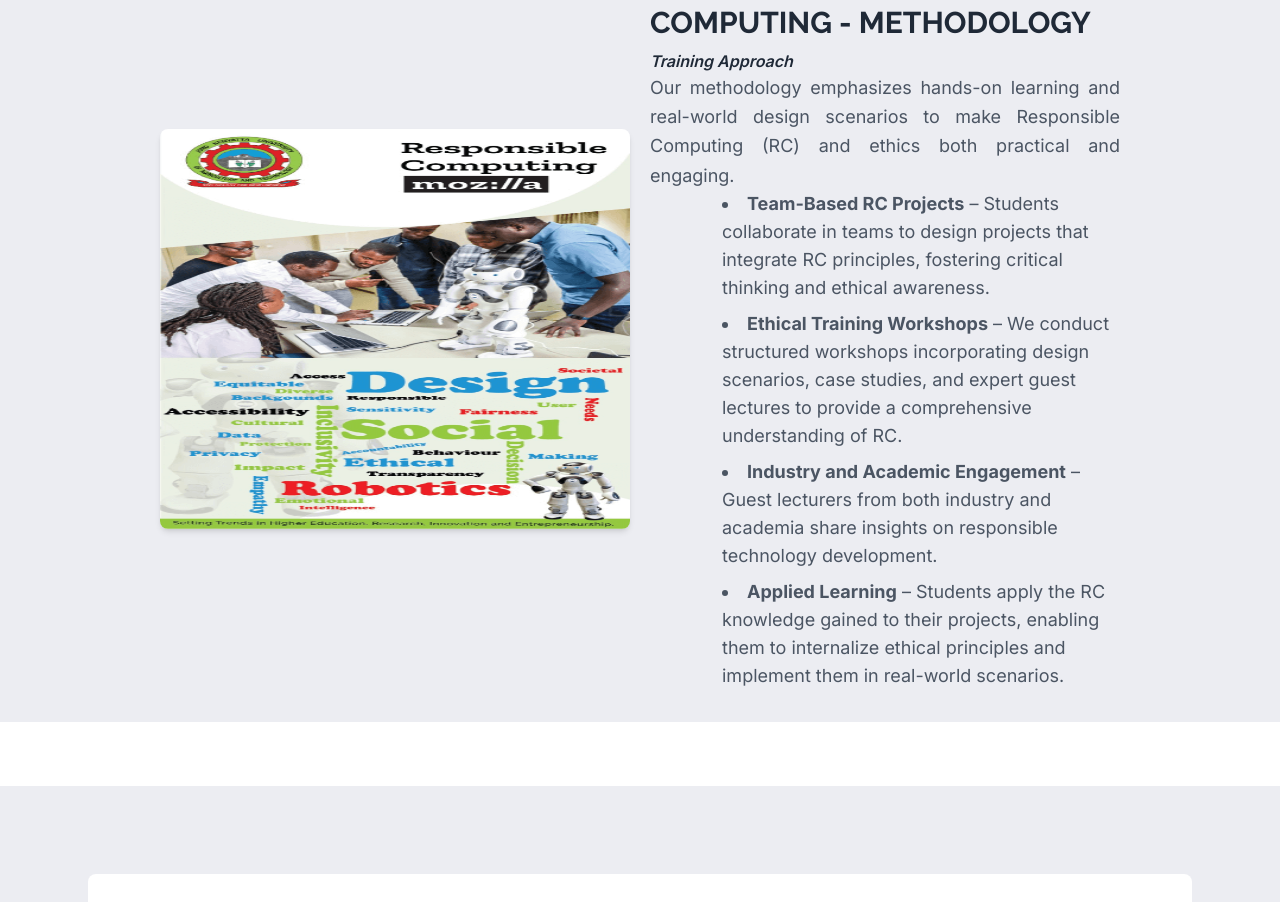
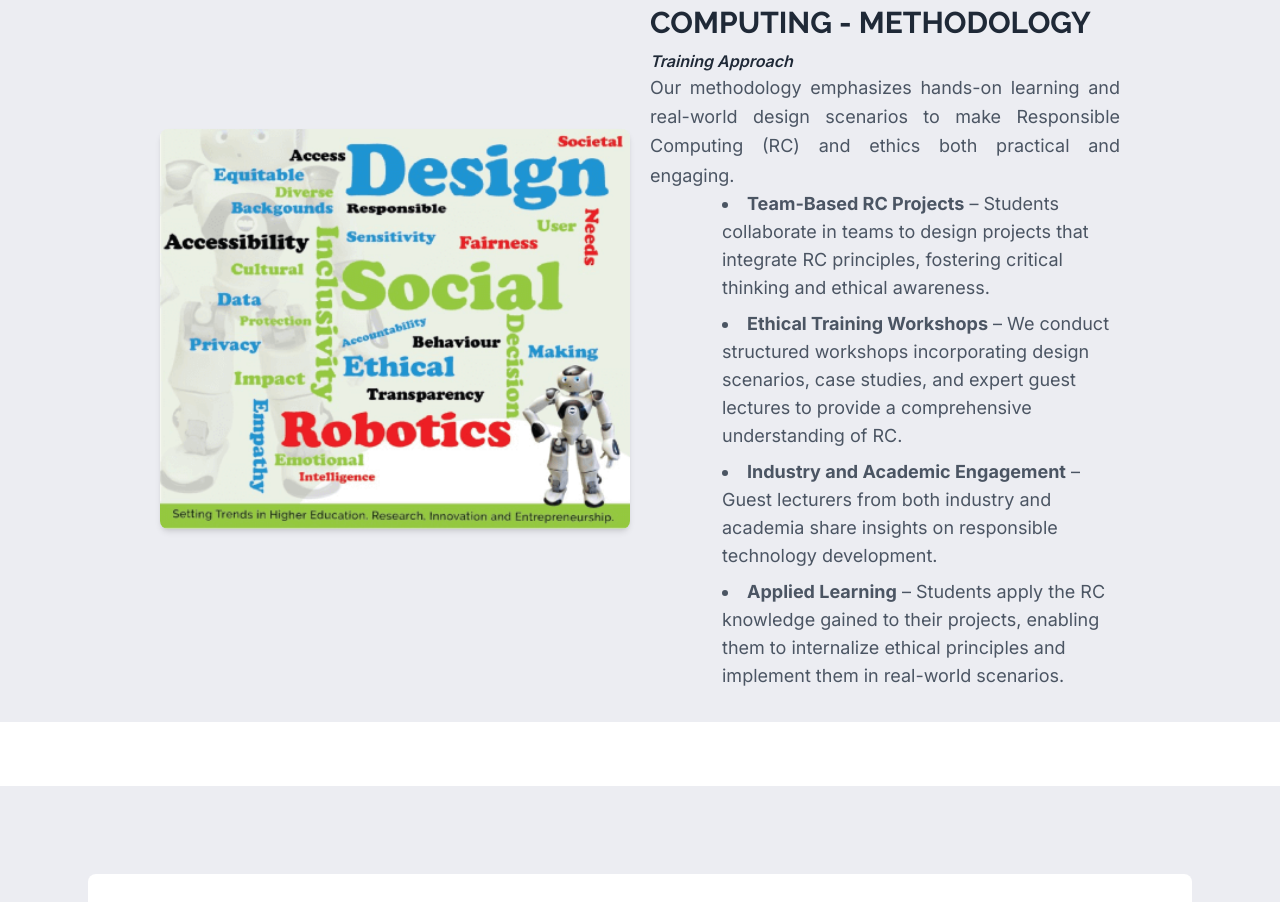
Before and after one commit to konzolaw/social-robotics, a Next.js app: page /about in a window 1280 px wide. Shown: the part 1381-2283 px from the top of the page. Built offline with nearby package versions, Linux system fonts and the light colour scheme; a web font is replaced by a local one.

Commit message:
adjustment of about image

```diff
--- a/src/app/about/page.tsx
+++ b/src/app/about/page.tsx
@@ -103,7 +103,7 @@
       <div className="mb-16 flex flex-col gap-5 px-4 md:px-8 lg:px-16 xl:px-40 md:flex-row items-center justify-center bg-[#ECEDF2] py-8">
         <div className="md:pr-0 mb-8 md:mb-0 w-full md:w-1/2">
           <Image
-            src="/img/about-image.png"
+            src="/img/about/about-image.png"
             alt="Teaching Methodology"
             width={500}
             height={400}
--- a/src/components/home/hero.tsx
+++ b/src/components/home/hero.tsx
@@ -18,9 +18,9 @@
           <Image
             src="/img/image 19.png"
             alt="Robot"
-            width={600}
-            height={600}
-            className="mx-auto md:mx-0 w-full max-w-[400px] md:max-w-[600px] h-auto"
+            width={800}
+            height={800}
+            className="mx-auto md:mx-0 w-full max-w-[500px] md:max-w-[700px] h-auto"
             priority
           />
         </div>
```
Also changed, not shown: public/img/about/about-image.png (added).
